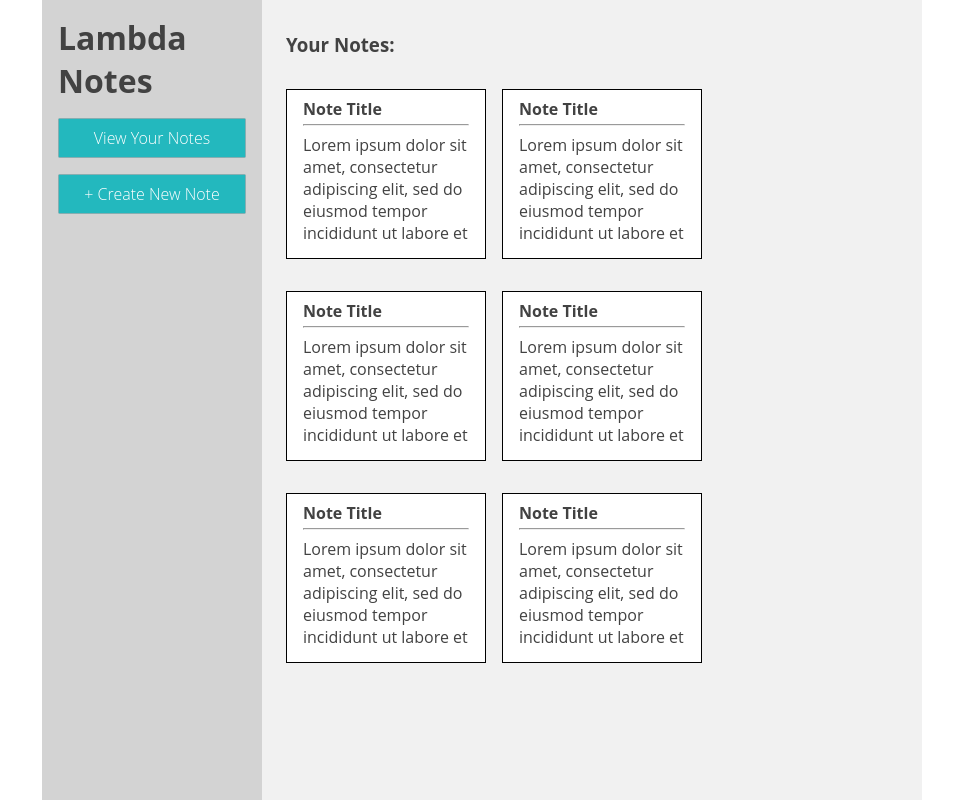
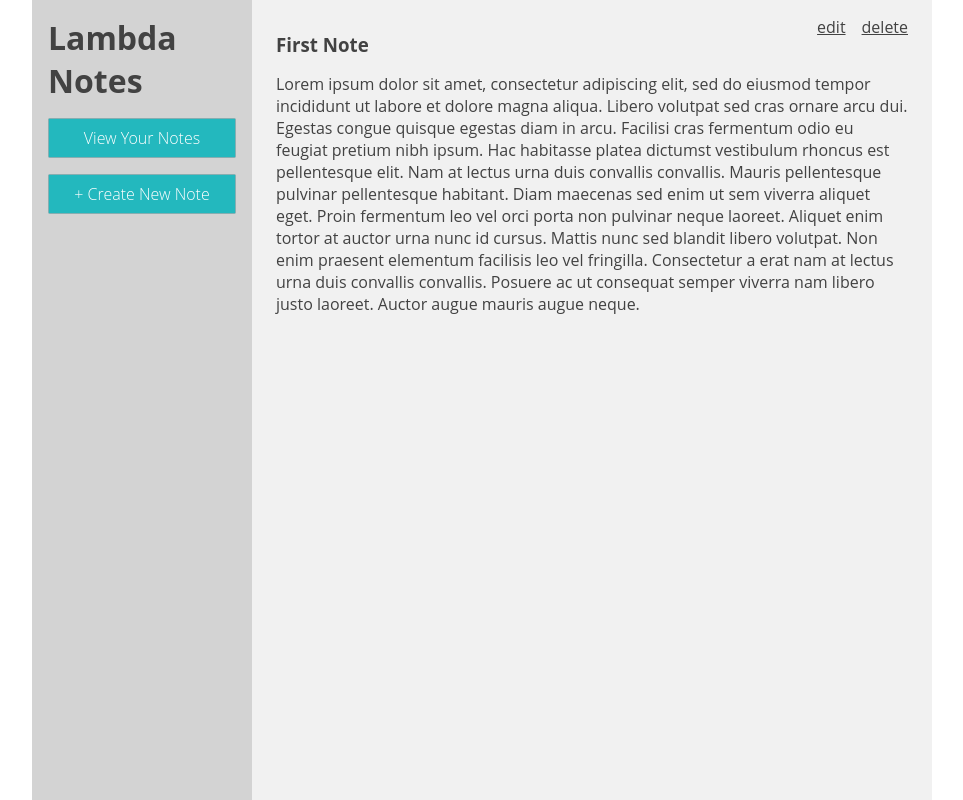
Before and after one commit to danteocualesjr/front-end-project-week-v2, a React (Create React App) app in the folder lambda-notes/: page / in a window 1280 px wide. Shown: the whole page, without its empty margins (158-1121 px from the left). Built offline with nearby package versions, Linux system fonts and the light colour scheme.

Commit message:
Completed NoteView.

```diff
--- a/lambda-notes/src/components/MainContent/MainContent.js
+++ b/lambda-notes/src/components/MainContent/MainContent.js
@@ -1,12 +1,13 @@
 import React, { Component } from 'react';
 import './index.css';
 import NotesList from '../NotesList/NotesList';
+import NoteView from '../NoteView/NoteView';
 
 class MainContent extends Component {
     render() {
         return (
             <div className="main-content-container">
-                <NotesList />
+                <NoteView />
             </div>
         );
     }
--- a/lambda-notes/src/components/MainContent/index.css
+++ b/lambda-notes/src/components/MainContent/index.css
@@ -3,7 +3,7 @@
     flex-direction: column;
     padding: 1rem;
     width: 220px;
-    min-width: 660px;
+    min-width: 680px;
     height: 100vh;
     background-color: #F1F1F1;
 }
--- a/lambda-notes/src/components/NoteView/NoteView.js
+++ b/lambda-notes/src/components/NoteView/NoteView.js
@@ -2,10 +2,67 @@ import React, { Component } from 'react';
 import './index.css';
 
 class NoteView extends Component {
+    constructor() {
+        super()
+        this.state = {
+            notesArray: [
+                {
+                    _id: 'bsdbsjbfvjnvjvwdvnsdva',
+                    title: 'First Note',
+                    body: 'Lorem ipsum dolor sit amet, consectetur adipiscing elit, sed do eiusmod tempor incididunt ut labore et dolore magna aliqua. Libero volutpat sed cras ornare arcu dui. Egestas congue quisque egestas diam in arcu. Facilisi cras fermentum odio eu feugiat pretium nibh ipsum. Hac habitasse platea dictumst vestibulum rhoncus est pellentesque elit. Nam at lectus urna duis convallis convallis. Mauris pellentesque pulvinar pellentesque habitant. Diam maecenas sed enim ut sem viverra aliquet eget. Proin fermentum leo vel orci porta non pulvinar neque laoreet. Aliquet enim tortor at auctor urna nunc id cursus. Mattis nunc sed blandit libero volutpat. Non enim praesent elementum facilisis leo vel fringilla. Consectetur a erat nam at lectus urna duis convallis convallis. Posuere ac ut consequat semper viverra nam libero justo laoreet. Auctor augue mauris augue neque.',
+                    createdAt: 1529884185034,
+                },
+                {
+                    _id: 'bsdbdfgndfvsrwdvnsdva',
+                    title: 'Second Note',
+                    body: 'Wutttt sit amet, consectetur adipiscing elit, sed do eiusmod tempor incididunt ut labore et dolore magna aliqua. Libero volutpat sed cras ornare arcu dui. Egestas congue quisque egestas diam in arcu. Facilisi cras fermentum odio eu feugiat pretium nibh ipsum. Hac habitasse platea dictumst vestibulum rhoncus est pellentesque elit. Nam at lectus urna duis convallis convallis. Mauris pellentesque pulvinar pellentesque habitant. Diam maecenas sed enim ut sem viverra aliquet eget. Proin fermentum leo vel orci porta non pulvinar neque laoreet. Aliquet enim tortor at auctor urna nunc id cursus. Mattis nunc sed blandit libero volutpat. Non enim praesent elementum facilisis leo vel fringilla. Consectetur a erat nam at lectus urna duis convallis convallis. Posuere ac ut consequat semper viverra nam libero justo laoreet. Auctor augue mauris augue neque.',
+                    createdAt: 1529884185101,
+                },
+                {
+                    _id: '3223vghegetgndfvsrwdvnsdva',
+                    title: 'Third Note',
+                    body: 'Hooooo? sit amet, consectetur adipiscing elit, sed do eiusmod tempor incididunt ut labore et dolore magna aliqua. Libero volutpat sed cras ornare arcu dui. Egestas congue quisque egestas diam in arcu. Facilisi cras fermentum odio eu feugiat pretium nibh ipsum. Hac habitasse platea dictumst vestibulum rhoncus est pellentesque elit. Nam at lectus urna duis convallis convallis. Mauris pellentesque pulvinar pellentesque habitant. Diam maecenas sed enim ut sem viverra aliquet eget. Proin fermentum leo vel orci porta non pulvinar neque laoreet. Aliquet enim tortor at auctor urna nunc id cursus. Mattis nunc sed blandit libero volutpat. Non enim praesent elementum facilisis leo vel fringilla. Consectetur a erat nam at lectus urna duis convallis convallis. Posuere ac ut consequat semper viverra nam libero justo laoreet. Auctor augue mauris augue neque.',
+                    createdAt: 1529884185201,
+                },
+                {
+                    _id: '3223vghegetbefv21234rwdvnsdva',
+                    title: 'Fourth Note',
+                    body: 'Ahhh hahaha? sit amet, consectetur adipiscing elit, sed do eiusmod tempor incididunt ut labore et dolore magna aliqua. Libero volutpat sed cras ornare arcu dui. Egestas congue quisque egestas diam in arcu. Facilisi cras fermentum odio eu feugiat pretium nibh ipsum. Hac habitasse platea dictumst vestibulum rhoncus est pellentesque elit. Nam at lectus urna duis convallis convallis. Mauris pellentesque pulvinar pellentesque habitant. Diam maecenas sed enim ut sem viverra aliquet eget. Proin fermentum leo vel orci porta non pulvinar neque laoreet. Aliquet enim tortor at auctor urna nunc id cursus. Mattis nunc sed blandit libero volutpat. Non enim praesent elementum facilisis leo vel fringilla. Consectetur a erat nam at lectus urna duis convallis convallis. Posuere ac ut consequat semper viverra nam libero justo laoreet. Auctor augue mauris augue neque.',
+                    createdAt: 1529884185201,
+                },
+                {
+                    _id: 'wdfrefwdvrv21234rwdvnsdva',
+                    title: 'Fifth Note',
+                    body: 'Fooo barrrr fooo sit amet, consectetur adipiscing elit, sed do eiusmod tempor incididunt ut labore et dolore magna aliqua. Libero volutpat sed cras ornare arcu dui. Egestas congue quisque egestas diam in arcu. Facilisi cras fermentum odio eu feugiat pretium nibh ipsum. Hac habitasse platea dictumst vestibulum rhoncus est pellentesque elit. Nam at lectus urna duis convallis convallis. Mauris pellentesque pulvinar pellentesque habitant. Diam maecenas sed enim ut sem viverra aliquet eget. Proin fermentum leo vel orci porta non pulvinar neque laoreet. Aliquet enim tortor at auctor urna nunc id cursus. Mattis nunc sed blandit libero volutpat. Non enim praesent elementum facilisis leo vel fringilla. Consectetur a erat nam at lectus urna duis convallis convallis. Posuere ac ut consequat semper viverra nam libero justo laoreet. Auctor augue mauris augue neque.',
+                    createdAt: 1529884185301,
+                },
+                {
+                    _id: 'wdfrefwdvrv21234rwdvnsdva',
+                    title: 'Sixth Note',
+                    body: 'Barrr barrr harhar sit amet, consectetur adipiscing elit, sed do eiusmod tempor incididunt ut labore et dolore magna aliqua. Libero volutpat sed cras ornare arcu dui. Egestas congue quisque egestas diam in arcu. Facilisi cras fermentum odio eu feugiat pretium nibh ipsum. Hac habitasse platea dictumst vestibulum rhoncus est pellentesque elit. Nam at lectus urna duis convallis convallis. Mauris pellentesque pulvinar pellentesque habitant. Diam maecenas sed enim ut sem viverra aliquet eget. Proin fermentum leo vel orci porta non pulvinar neque laoreet. Aliquet enim tortor at auctor urna nunc id cursus. Mattis nunc sed blandit libero volutpat. Non enim praesent elementum facilisis leo vel fringilla. Consectetur a erat nam at lectus urna duis convallis convallis. Posuere ac ut consequat semper viverra nam libero justo laoreet. Auctor augue mauris augue neque.',
+                    createdAt: 1529884185333,
+                },
+            ]
+        }
+    }
+
     render() {
         return (
-            <div>
-                Placeholder for NoteView...
+            <div className="note-view-container">
+                <div className="note-view-top-content">
+                    <h3 className="content-header">
+                        {this.state.notesArray[0].title}
+                    </h3>
+                    <div>
+                        <a href="#" className="edit-delete">edit</a>
+                        <a href="#" className="edit-delete">delete</a>
+                    </div>
+                </div>
+                <div className="notes-list">
+                    <p classname="">
+                        {this.state.notesArray[0].body}
+                    </p>
+                </div>
             </div>
         );
     }
--- a/lambda-notes/src/components/NoteView/index.css
+++ b/lambda-notes/src/components/NoteView/index.css
@@ -0,0 +1,18 @@
+.note-view-container {
+    display: flex;
+    flex-direction: column;
+}
+
+.note-view-container p {
+margin: 0 0.5rem;
+}
+
+.note-view-top-content {
+    display: flex;
+    justify-content: space-between;
+}
+
+.edit-delete {
+    padding: 1rem 0.5rem;
+    color: rgb(66,66,66);
+}
--- a/lambda-notes/src/components/NotesList/NotesList.js
+++ b/lambda-notes/src/components/NotesList/NotesList.js
@@ -2,41 +2,68 @@ import React, { Component } from 'react';
 import './index.css';
 
 class NotesList extends Component {
+    constructor() {
+        super()
+        this.state = {
+            notesArray: [
+                {
+                    _id: 'bsdbsjbfvjnvjvwdvnsdva',
+                    title: 'First Note',
+                    body: 'Lorem ipsum dolor sit amet, consectetur adipiscing elit, sed do eiusmod tempor incididunt ut labore et dolore magna aliqua. Libero volutpat sed cras ornare arcu dui. Egestas congue quisque egestas diam in arcu. Facilisi cras fermentum odio eu feugiat pretium nibh ipsum. Hac habitasse platea dictumst vestibulum rhoncus est pellentesque elit. Nam at lectus urna duis convallis convallis. Mauris pellentesque pulvinar pellentesque habitant. Diam maecenas sed enim ut sem viverra aliquet eget. Proin fermentum leo vel orci porta non pulvinar neque laoreet. Aliquet enim tortor at auctor urna nunc id cursus. Mattis nunc sed blandit libero volutpat. Non enim praesent elementum facilisis leo vel fringilla. Consectetur a erat nam at lectus urna duis convallis convallis. Posuere ac ut consequat semper viverra nam libero justo laoreet. Auctor augue mauris augue neque.',
+                    createdAt: 1529884185034,
+                },
+                {
+                    _id: 'bsdbdfgndfvsrwdvnsdva',
+                    title: 'Second Note',
+                    body: 'Wutttt sit amet, consectetur adipiscing elit, sed do eiusmod tempor incididunt ut labore et dolore magna aliqua. Libero volutpat sed cras ornare arcu dui. Egestas congue quisque egestas diam in arcu. Facilisi cras fermentum odio eu feugiat pretium nibh ipsum. Hac habitasse platea dictumst vestibulum rhoncus est pellentesque elit. Nam at lectus urna duis convallis convallis. Mauris pellentesque pulvinar pellentesque habitant. Diam maecenas sed enim ut sem viverra aliquet eget. Proin fermentum leo vel orci porta non pulvinar neque laoreet. Aliquet enim tortor at auctor urna nunc id cursus. Mattis nunc sed blandit libero volutpat. Non enim praesent elementum facilisis leo vel fringilla. Consectetur a erat nam at lectus urna duis convallis convallis. Posuere ac ut consequat semper viverra nam libero justo laoreet. Auctor augue mauris augue neque.',
+                    createdAt: 1529884185101,
+                },
+                {
+                    _id: '3223vghegetgndfvsrwdvnsdva',
+                    title: 'Third Note',
+                    body: 'Hooooo? sit amet, consectetur adipiscing elit, sed do eiusmod tempor incididunt ut labore et dolore magna aliqua. Libero volutpat sed cras ornare arcu dui. Egestas congue quisque egestas diam in arcu. Facilisi cras fermentum odio eu feugiat pretium nibh ipsum. Hac habitasse platea dictumst vestibulum rhoncus est pellentesque elit. Nam at lectus urna duis convallis convallis. Mauris pellentesque pulvinar pellentesque habitant. Diam maecenas sed enim ut sem viverra aliquet eget. Proin fermentum leo vel orci porta non pulvinar neque laoreet. Aliquet enim tortor at auctor urna nunc id cursus. Mattis nunc sed blandit libero volutpat. Non enim praesent elementum facilisis leo vel fringilla. Consectetur a erat nam at lectus urna duis convallis convallis. Posuere ac ut consequat semper viverra nam libero justo laoreet. Auctor augue mauris augue neque.',
+                    createdAt: 1529884185201,
+                },
+                {
+                    _id: '3223vghegetbefv21234rwdvnsdva',
+                    title: 'Fourth Note',
+                    body: 'Ahhh hahaha? sit amet, consectetur adipiscing elit, sed do eiusmod tempor incididunt ut labore et dolore magna aliqua. Libero volutpat sed cras ornare arcu dui. Egestas congue quisque egestas diam in arcu. Facilisi cras fermentum odio eu feugiat pretium nibh ipsum. Hac habitasse platea dictumst vestibulum rhoncus est pellentesque elit. Nam at lectus urna duis convallis convallis. Mauris pellentesque pulvinar pellentesque habitant. Diam maecenas sed enim ut sem viverra aliquet eget. Proin fermentum leo vel orci porta non pulvinar neque laoreet. Aliquet enim tortor at auctor urna nunc id cursus. Mattis nunc sed blandit libero volutpat. Non enim praesent elementum facilisis leo vel fringilla. Consectetur a erat nam at lectus urna duis convallis convallis. Posuere ac ut consequat semper viverra nam libero justo laoreet. Auctor augue mauris augue neque.',
+                    createdAt: 1529884185201,
+                },
+                {
+                    _id: 'wdfrefwdvrv21234rwdvnsdva',
+                    title: 'Fifth Note',
+                    body: 'Fooo barrrr fooo sit amet, consectetur adipiscing elit, sed do eiusmod tempor incididunt ut labore et dolore magna aliqua. Libero volutpat sed cras ornare arcu dui. Egestas congue quisque egestas diam in arcu. Facilisi cras fermentum odio eu feugiat pretium nibh ipsum. Hac habitasse platea dictumst vestibulum rhoncus est pellentesque elit. Nam at lectus urna duis convallis convallis. Mauris pellentesque pulvinar pellentesque habitant. Diam maecenas sed enim ut sem viverra aliquet eget. Proin fermentum leo vel orci porta non pulvinar neque laoreet. Aliquet enim tortor at auctor urna nunc id cursus. Mattis nunc sed blandit libero volutpat. Non enim praesent elementum facilisis leo vel fringilla. Consectetur a erat nam at lectus urna duis convallis convallis. Posuere ac ut consequat semper viverra nam libero justo laoreet. Auctor augue mauris augue neque.',
+                    createdAt: 1529884185301,
+                },
+                {
+                    _id: 'wdfrefwdvrv21234rwdvnsdva',
+                    title: 'Sixth Note',
+                    body: 'Barrr barrr harhar sit amet, consectetur adipiscing elit, sed do eiusmod tempor incididunt ut labore et dolore magna aliqua. Libero volutpat sed cras ornare arcu dui. Egestas congue quisque egestas diam in arcu. Facilisi cras fermentum odio eu feugiat pretium nibh ipsum. Hac habitasse platea dictumst vestibulum rhoncus est pellentesque elit. Nam at lectus urna duis convallis convallis. Mauris pellentesque pulvinar pellentesque habitant. Diam maecenas sed enim ut sem viverra aliquet eget. Proin fermentum leo vel orci porta non pulvinar neque laoreet. Aliquet enim tortor at auctor urna nunc id cursus. Mattis nunc sed blandit libero volutpat. Non enim praesent elementum facilisis leo vel fringilla. Consectetur a erat nam at lectus urna duis convallis convallis. Posuere ac ut consequat semper viverra nam libero justo laoreet. Auctor augue mauris augue neque.',
+                    createdAt: 1529884185333,
+                },
+            ]
+        }
+    }
+
+    generateNotes = (what, where) => {
+        return (
+            <div className="note" key={where + what.title}>
+                <div>
+                    <h4>{what.title}</h4>
+                    <hr></hr>
+                    <p>{what.body}</p>
+                </div>
+            </div>
+        )
+    }
+
     render() {
         return (
             <div className="notes-list-container">
                 <div><h3 className="content-header">Your Notes:</h3></div>
                 <div className="notes-list">
-                    <div className="note">
-                        <h4>Note Title</h4>
-                        <hr></hr>
-                        <p>Lorem ipsum dolor sit amet, consectetur adipiscing elit, sed do eiusmod tempor incididunt ut labore et dolore magna aliqua. Libero volutpat sed cras ornare arcu dui. Egestas congue quisque egestas diam in arcu. Facilisi cras fermentum odio eu feugiat pretium nibh ipsum. Hac habitasse platea dictumst vestibulum rhoncus est pellentesque elit. Nam at lectus urna duis convallis convallis. Mauris pellentesque pulvinar pellentesque habitant. Diam maecenas sed enim ut sem viverra aliquet eget. Proin fermentum leo vel orci porta non pulvinar neque laoreet. Aliquet enim tortor at auctor urna nunc id cursus. Mattis nunc sed blandit libero volutpat. Non enim praesent elementum facilisis leo vel fringilla. Consectetur a erat nam at lectus urna duis convallis convallis. Posuere ac ut consequat semper viverra nam libero justo laoreet. Auctor augue mauris augue neque.</p>
-                    </div>
-                    <div className="note">
-                        <h4>Note Title</h4>
-                        <hr></hr>
-                        <p>Lorem ipsum dolor sit amet, consectetur adipiscing elit, sed do eiusmod tempor incididunt ut labore et dolore magna aliqua. Libero volutpat sed cras ornare arcu dui. Egestas congue quisque egestas diam in arcu. Facilisi cras fermentum odio eu feugiat pretium nibh ipsum. Hac habitasse platea dictumst vestibulum rhoncus est pellentesque elit. Nam at lectus urna duis convallis convallis. Mauris pellentesque pulvinar pellentesque habitant. Diam maecenas sed enim ut sem viverra aliquet eget. Proin fermentum leo vel orci porta non pulvinar neque laoreet. Aliquet enim tortor at auctor urna nunc id cursus. Mattis nunc sed blandit libero volutpat. Non enim praesent elementum facilisis leo vel fringilla. Consectetur a erat nam at lectus urna duis convallis convallis. Posuere ac ut consequat semper viverra nam libero justo laoreet. Auctor augue mauris augue neque.</p>
-                    </div>
-                    <div className="note">
-                        <h4>Note Title</h4>
-                        <hr></hr>
-                        <p>Lorem ipsum dolor sit amet, consectetur adipiscing elit, sed do eiusmod tempor incididunt ut labore et dolore magna aliqua. Libero volutpat sed cras ornare arcu dui. Egestas congue quisque egestas diam in arcu. Facilisi cras fermentum odio eu feugiat pretium nibh ipsum. Hac habitasse platea dictumst vestibulum rhoncus est pellentesque elit. Nam at lectus urna duis convallis convallis. Mauris pellentesque pulvinar pellentesque habitant. Diam maecenas sed enim ut sem viverra aliquet eget. Proin fermentum leo vel orci porta non pulvinar neque laoreet. Aliquet enim tortor at auctor urna nunc id cursus. Mattis nunc sed blandit libero volutpat. Non enim praesent elementum facilisis leo vel fringilla. Consectetur a erat nam at lectus urna duis convallis convallis. Posuere ac ut consequat semper viverra nam libero justo laoreet. Auctor augue mauris augue neque.</p>
-                    </div>
-                    <div className="note">
-                        <h4>Note Title</h4>
-                        <hr></hr>
-                        <p>Lorem ipsum dolor sit amet, consectetur adipiscing elit, sed do eiusmod tempor incididunt ut labore et dolore magna aliqua. Libero volutpat sed cras ornare arcu dui. Egestas congue quisque egestas diam in arcu. Facilisi cras fermentum odio eu feugiat pretium nibh ipsum. Hac habitasse platea dictumst vestibulum rhoncus est pellentesque elit. Nam at lectus urna duis convallis convallis. Mauris pellentesque pulvinar pellentesque habitant. Diam maecenas sed enim ut sem viverra aliquet eget. Proin fermentum leo vel orci porta non pulvinar neque laoreet. Aliquet enim tortor at auctor urna nunc id cursus. Mattis nunc sed blandit libero volutpat. Non enim praesent elementum facilisis leo vel fringilla. Consectetur a erat nam at lectus urna duis convallis convallis. Posuere ac ut consequat semper viverra nam libero justo laoreet. Auctor augue mauris augue neque.</p>
-                    </div>
-                    <div className="note">
-                        <h4>Note Title</h4>
-                        <hr></hr>
-                        <p>Lorem ipsum dolor sit amet, consectetur adipiscing elit, sed do eiusmod tempor incididunt ut labore et dolore magna aliqua. Libero volutpat sed cras ornare arcu dui. Egestas congue quisque egestas diam in arcu. Facilisi cras fermentum odio eu feugiat pretium nibh ipsum. Hac habitasse platea dictumst vestibulum rhoncus est pellentesque elit. Nam at lectus urna duis convallis convallis. Mauris pellentesque pulvinar pellentesque habitant. Diam maecenas sed enim ut sem viverra aliquet eget. Proin fermentum leo vel orci porta non pulvinar neque laoreet. Aliquet enim tortor at auctor urna nunc id cursus. Mattis nunc sed blandit libero volutpat. Non enim praesent elementum facilisis leo vel fringilla. Consectetur a erat nam at lectus urna duis convallis convallis. Posuere ac ut consequat semper viverra nam libero justo laoreet. Auctor augue mauris augue neque.</p>
-                    </div>
-                    <div className="note">
-                        <h4>Note Title</h4>
-                        <hr></hr>
-                        <p>Lorem ipsum dolor sit amet, consectetur adipiscing elit, sed do eiusmod tempor incididunt ut labore et dolore magna aliqua. Libero volutpat sed cras ornare arcu dui. Egestas congue quisque egestas diam in arcu. Facilisi cras fermentum odio eu feugiat pretium nibh ipsum. Hac habitasse platea dictumst vestibulum rhoncus est pellentesque elit. Nam at lectus urna duis convallis convallis. Mauris pellentesque pulvinar pellentesque habitant. Diam maecenas sed enim ut sem viverra aliquet eget. Proin fermentum leo vel orci porta non pulvinar neque laoreet. Aliquet enim tortor at auctor urna nunc id cursus. Mattis nunc sed blandit libero volutpat. Non enim praesent elementum facilisis leo vel fringilla. Consectetur a erat nam at lectus urna duis convallis convallis. Posuere ac ut consequat semper viverra nam libero justo laoreet. Auctor augue mauris augue neque.</p>
-                    </div>
+                    {this.state.notesArray.map(this.generateNotes)}
                 </div>
             </div>
         );
--- a/lambda-notes/src/components/NotesList/index.css
+++ b/lambda-notes/src/components/NotesList/index.css
@@ -10,7 +10,7 @@
 }
 
 .note {
-    margin: 1rem 0.5rem;
+    margin: 0.5rem 0.5rem;
     width: 200px;
     min-height: 170px;
     overflow: hidden;
```
